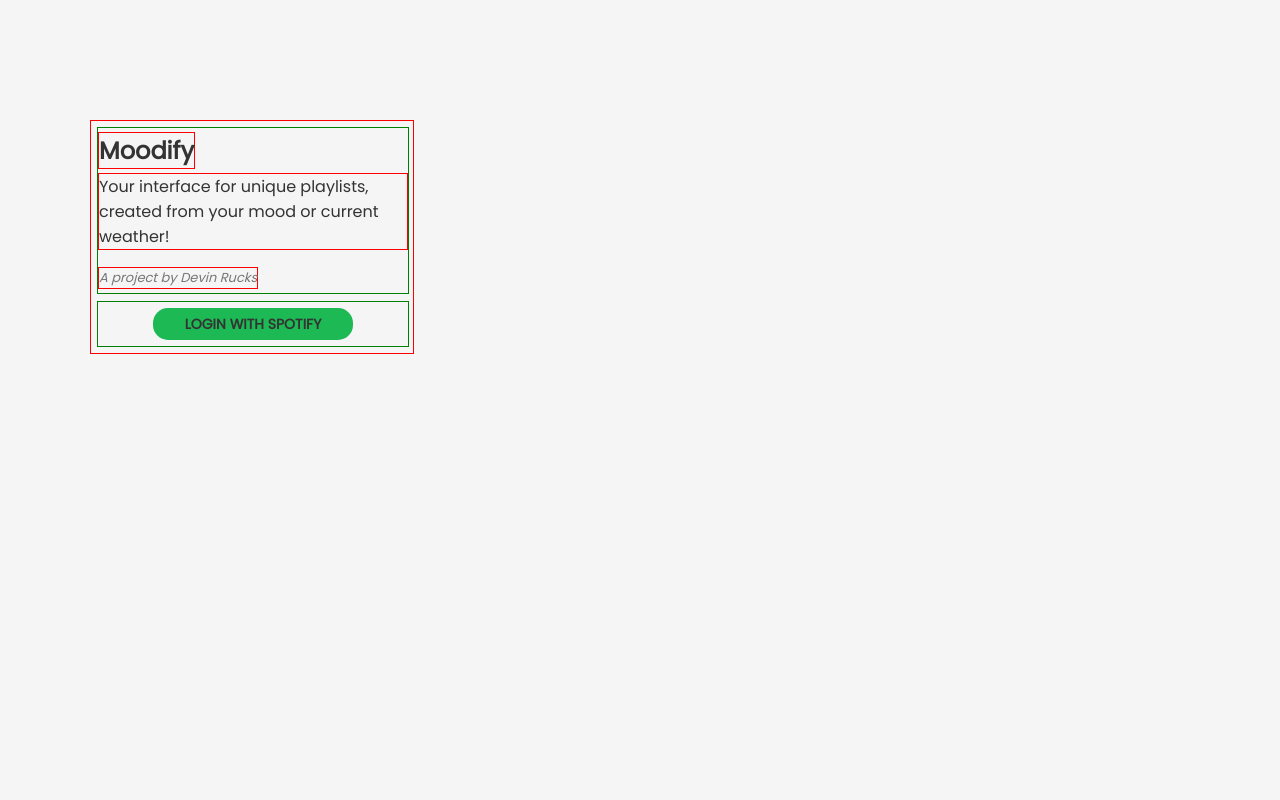
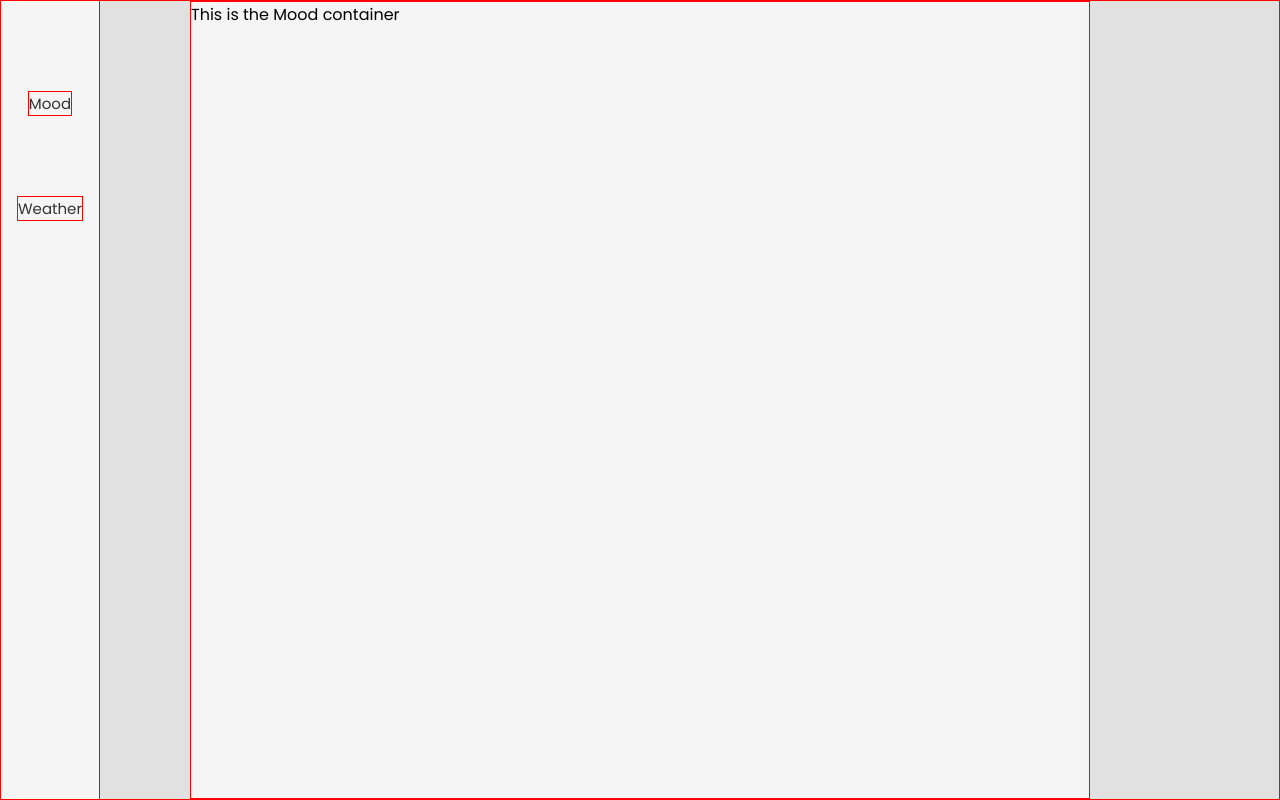
Before and after one commit to devinRucks/moodify, a React (Create React App) app: page / in a window 1280 px wide. Built offline with nearby package versions, Linux system fonts and the light colour scheme.

Commit message:
Changed home component and made MainComponent the component that will hold both the weather and the mood selector

```diff
--- a/src/App.js
+++ b/src/App.js
@@ -2,15 +2,15 @@ import React from 'react';
 import { BrowserRouter as Router, Switch, Route } from 'react-router-dom'
 import Login from './components/Login'
 import Home from './components/Home'
-import './App.css';
+import './App.scss';
 
 const App = () => {
 	return (
 		< Router>
 			<div className="App">
 				<Switch>
-					<Route exact path="/" component={Login} />
-					<Route path='/home' component={Home} />
+					{/* <Route exact path="/" component={Login} /> */}
+					<Route exact path='/' component={Home} />
 					<Route path="*" component={() => "404 NOT FOUND"} />
 				</Switch>
 			</div>
--- a/src/App.css
+++ b/src/App.scss
@@ -1,6 +1,7 @@
 @import url('https://fonts.googleapis.com/css2?family=Poppins&display=swap');
 
-.App {
+
+* {
   padding: none;
   margin: none;
   box-sizing: border-box;
--- a/src/components/Home.js
+++ b/src/components/Home.js
@@ -1,37 +1,32 @@
-import React, { useEffect } from 'react';
-import axios from 'axios'
+import React, { useState } from 'react';
+import '../scss/home.scss'
+import MainComponent from './MainComponent'
 // import { Link } from 'react-router-dom'
 
 const Home = () => {
+     const tabs = ['Mood', 'Weather']
+     const [activeTab, setActiveTab] = useState('Mood');
 
-     useEffect(() => {
-          getSongs();
-     }, [])
 
-     const getSongs = async () => {
-          const res = await axios.get('/getSongs');
-          console.log(res.data)
+     const handleTabClick = (e) => {
+          setActiveTab(e.target.id)
      }
 
-     const handleGetAlbums = () => {
-          axios.get('/getAlbums')
-               .then((res) => {
-                    console.log(res.data)
-               })
-     }
-
-     // const handleGetSongs = () => {
-     //      axios.get('/getSongs')
-     //           .then((res) => {
-     //                console.log(res.data)
-     //           })
-     // }
-
      return (
-          <div className="App">
-               <h1>This is the home component</h1>
-               <button onClick={handleGetAlbums}>Get Albums</button>
-               {/* <button onClick={getSongs}>Get Songs</button> */}
+          <div id="home-container">
+               <section id="sidebar-container">
+                    {tabs.map((tab, index) =>
+                         <div className="tab"
+                              key={index}
+                              id={tab}
+                              onClick={handleTabClick}>
+                              {tab}
+                         </div>
+                    )}
+               </section>
+               <section id="content-container">
+                    <MainComponent currentTab={activeTab} />
+               </section>
           </div>
      );
 }
--- /dev/null
+++ b/src/components/MainComponent.js
@@ -0,0 +1,32 @@
+import React from 'react';
+import '../scss/main-component.scss';
+
+const MainComponent = (props) => {
+     const { currentTab } = props;
+
+     /**
+      * TODO:
+      * - If the current tab is mood, display mood selector component
+      * - If the current tab is weather, display the weather component
+      * - Button will stay the same for all props
+      * - Add loading option for button (May not need, error message incase localStorage is empty may be better)
+      * - Regardless of the tab, it will use the track component (takes props of artist, track, album, cover art). This will need to be mapped
+      * - Home component will set local storage of entire song info.
+      *
+      *
+      * - Weather Component:
+      *   - Will make call to server to get current weather info.
+      *   - When thats done, it will display weather graphic
+      *   - Sends weather info to some function that get track details
+      *   - Use redux to store track details. This same store will be used for the mood component.
+      *   - When button here is clicked, it will take the current track details from the store use that to sort thru local storage.
+      */
+
+     return (
+          <section id="container">
+               <div id="test-text">This is the {currentTab} container</div>
+          </section>
+     );
+}
+
+export default MainComponent;
--- /dev/null
+++ b/src/scss/home.scss
@@ -0,0 +1,40 @@
+$offwhite-BGcolor: rgb(225, 225, 225);
+$white-BGcolor: rgb(245, 245, 245);
+
+#home-container {
+     font-family: 'Poppins', sans-serif;
+     background: $offwhite-BGcolor;
+     height: 100vh;
+     width: 100vw;
+
+
+     #sidebar-container {
+          position: absolute;
+          top: 0;
+          left: 0;
+          display: flex;
+          flex-direction: column;
+          align-items: center;
+          padding-top: 50px;
+          background: $white-BGcolor;
+          height: 100%;
+          width: 100px;
+          border: 1px red solid;
+
+          .tab {
+               font-size: 15px;
+               margin: 40px 0;
+               cursor: pointer;
+               color: #333;
+               border: 1px red solid;
+          }
+     }
+
+     #content-container {
+          display: flex;
+          justify-content: center;
+          align-items: center;
+          height: 100%;
+          border: 1px red solid;
+     }
+}
--- /dev/null
+++ b/src/scss/main-component.scss
@@ -0,0 +1,8 @@
+$white-BGcolor: rgb(245, 245, 245);
+
+#container {
+     background: $white-BGcolor;
+     height: 100%;
+     width: 900px;
+     border: 1px red solid;
+}
```
